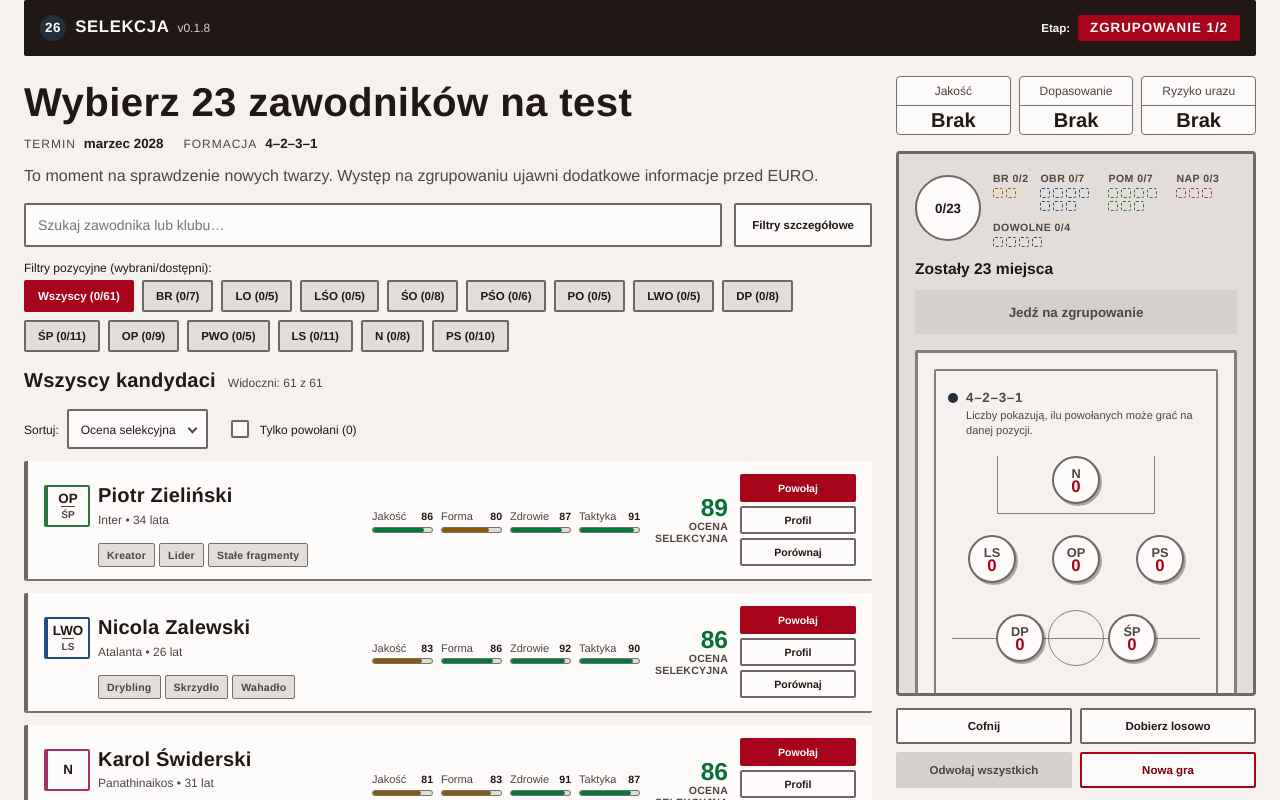
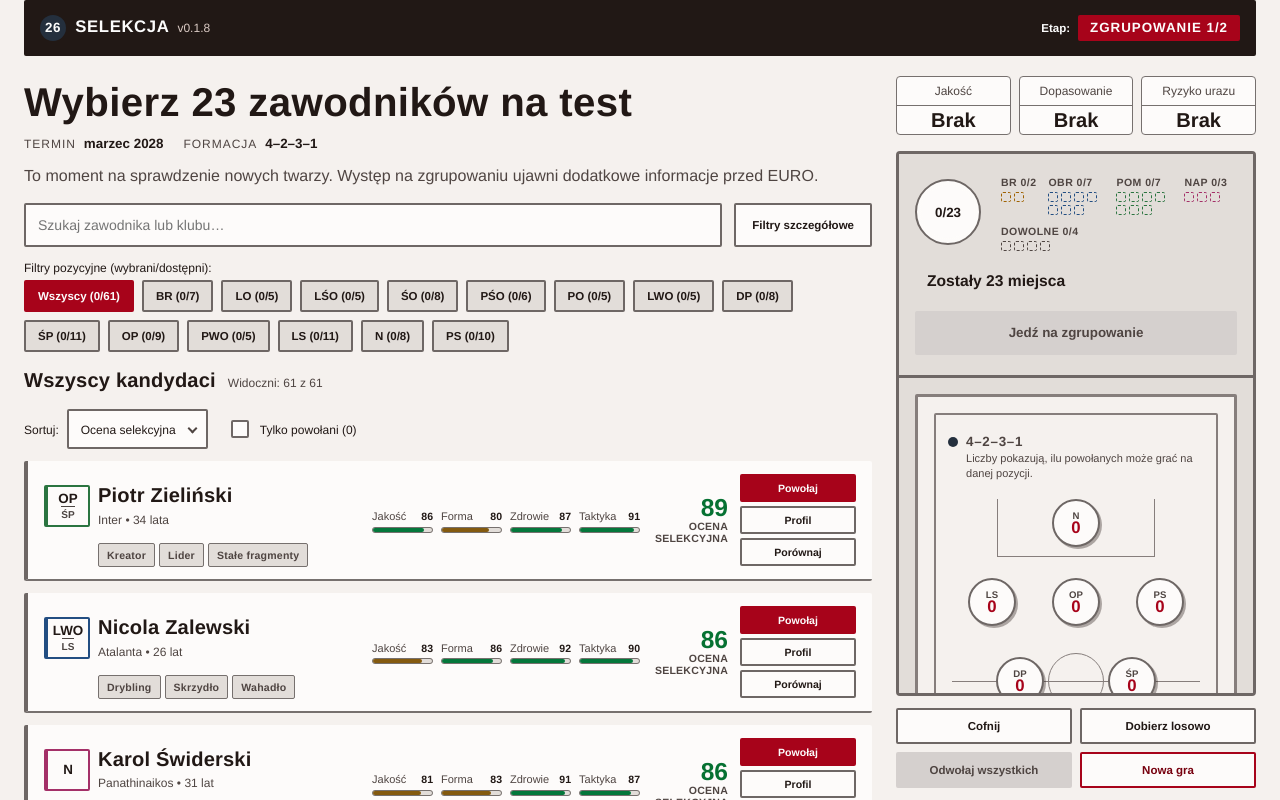
Before and after one commit to visvaya/selekcja-26, a React (Vite) app: page / in a window 1280 px wide. Both pictures are taken after a click on the button "Rozpocznij odprawę". Shown: the top 800 px of the page. Built offline with nearby package versions, Linux system fonts and the light colour scheme; a web font is replaced by a local one.

Commit message:
fix(board): match the squad board to the design

```diff
--- a/src/ui/styles/board.css
+++ b/src/ui/styles/board.css
@@ -379,8 +379,10 @@ button.dock-copy:active {
     );
     display: flex;
     flex-direction: column;
+    /* dvh as for the phone breakdown: on a tablet wide enough for this column the browser
+       toolbar can still collapse, and 100vh would then hide the board's last rows. */
     max-height: calc(
-      100vh - var(--topbar-height) - var(--space-4) * 2 -
+      100dvh - var(--topbar-height) - var(--space-4) * 2 -
         var(--save-banner-offset, 0px)
     );
   }
@@ -404,10 +406,15 @@ button.dock-copy:active {
     display: flex;
     flex-wrap: wrap;
     align-items: center;
-    gap: var(--space-3);
-    padding: var(--space-4);
+    gap: var(--space-2);
+    padding: var(--space-5) var(--space-4);
     background: none;
     border: none;
+  }
+
+  /* More room between the ring and the slot squares than the row gap. */
+  .dock-side .count-ring {
+    margin-right: var(--space-3);
   }
 
   .dock-side .dock-slots {
@@ -422,9 +429,8 @@ button.dock-copy:active {
     margin: 0;
   }
 
+  /* Plain text here: no hover frame, but the toggle's height and inset as in the bar. */
   .dock-side .dock-copy {
-    min-height: 0;
-    padding: 0;
     border: none;
     cursor: default;
   }
@@ -433,9 +439,10 @@ button.dock-copy:active {
     max-height: none;
     overflow: visible;
     margin: 0;
-    padding: 0 var(--space-4) var(--space-4);
+    padding: var(--space-4);
     background: none;
     border: none;
+    border-top: var(--board-frame-width) solid var(--frame);
     border-radius: 0;
   }
 
--- a/src/ui/styles/list.css
+++ b/src/ui/styles/list.css
@@ -71,6 +71,8 @@
   margin: 0;
   min-height: 0;
   line-height: 1.15;
+  /* With enlarged text a long word breaks inside the tile instead of being cut off. */
+  overflow-wrap: anywhere;
 }
 
 .kpi span {
--- a/src/ui/styles/pitch.css
+++ b/src/ui/styles/pitch.css
@@ -159,6 +159,7 @@
 }
 
 .pitch-node small {
+  font-size: var(--text-3xs);
   font-weight: 700;
   color: var(--ink-soft);
   line-height: 1;
--- a/src/ui/styles/start.css
+++ b/src/ui/styles/start.css
@@ -392,10 +392,6 @@
   height: max(28px, 1.5rem);
 }
 
-.model-preview .pitch-node small {
-  font-size: var(--text-3xs);
-}
-
 @media (min-width: 1024px) {
   .choice-grid {
     grid-template-columns: repeat(3, 1fr);
--- a/src/ui/styles/tokens.css
+++ b/src/ui/styles/tokens.css
@@ -233,11 +233,12 @@
   /* Squad board anatomy: the count ring (66 px, 60 px below 768 px) with its inner disc
      (52/46 px), 10 px slot squares 3 px apart in groups at most 56 px wide (five per row),
      the slot block at most 260 px, 2 px between a group label and its squares, the 10 px
-     marker icon and the 2 px gaps and 3.5 px stripes of the outsider hatching. */
-  --ring-size: 66px;
-  --ring-size-narrow: 60px;
-  --ring-inner-size: 52px;
-  --ring-inner-size-narrow: 46px;
+     marker icon and the 2 px gaps and 3.5 px stripes of the outsider hatching. The ring
+     grows with enlarged text (rem terms) so the count stays inside its disc. */
+  --ring-size: max(66px, 4.125rem);
+  --ring-size-narrow: max(60px, 3.75rem);
+  --ring-inner-size: max(52px, 3.25rem);
+  --ring-inner-size-narrow: max(46px, 2.875rem);
   --ring-border: 2px;
   --slot-square-size: 10px;
   --slot-square-gap: 3px;
```
